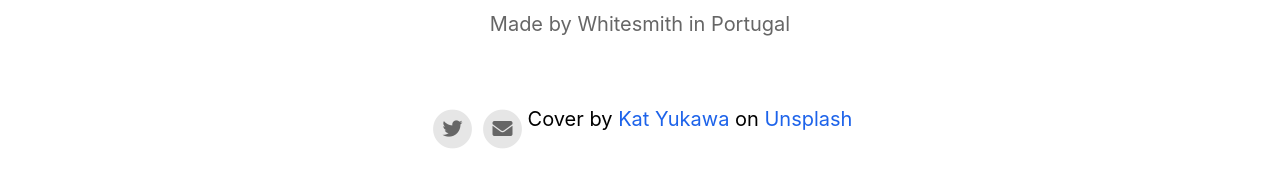
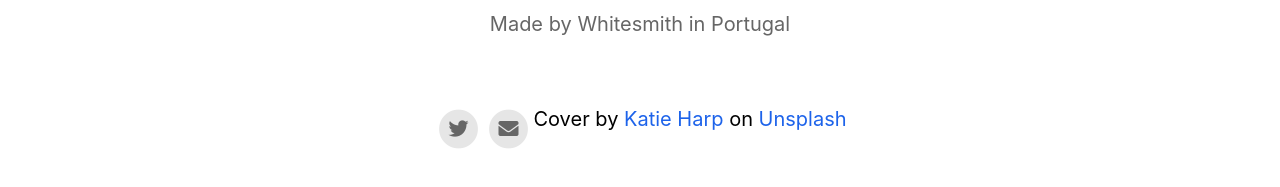
Before and after one commit to Razybits/money, a Jekyll site: the page built from index.html, in a window 1280 px wide and 900 px high, scrolled down 923 px. Shown: the part 681-868 px from the top of the window. Built offline with Jekyll 4.4.1, drawn with Linux system fonts in a browser that asks for light colours; nearby versions of some CDN libraries.

Commit message:
Update cover

```diff
--- a/_config.yml
+++ b/_config.yml
@@ -14,7 +14,7 @@ app_name                                  : Money
 app_price                                 : 1.09 €                                  # Automatically populates if not set and if iOS app ID is set.  Otherwise enter manually.
 app_description                           : Money is a basic expense tracker, focused on simplicity. Our mission is to help people be financially healthy.
 
-enable_smart_app_banner                   : true                                     # Set to true to show a smart app banner at top of page on mobile devices.
+enable_smart_app_banner                   : true                                    # Set to true to show a smart app banner at top of page on mobile devices.
 
 
 
--- a/_includes/footer.html
+++ b/_includes/footer.html
@@ -40,7 +40,8 @@
 			</a>
 		{% endif %}
 
-		<span>Cover by <a href="https://unsplash.com/@katyukawa?utm_source=unsplash&amp;utm_medium=referral&amp;utm_content=creditCopyText">Kat Yukawa</a> on <a href="https://unsplash.com/s/photos/money?utm_source=unsplash&amp;utm_medium=referral&amp;utm_content=creditCopyText">Unsplash</a></span>
+		<br>
+		<span>Cover by <a href="https://unsplash.com/@kharp?utm_source=unsplash&amp;utm_medium=referral&amp;utm_content=creditCopyText">Katie Harp</a> on <a href="https://unsplash.com/s/photos/money?utm_source=unsplash&amp;utm_medium=referral&amp;utm_content=creditCopyText">Unsplash</a></span>
 
 	</div>
 	<div class="footerLinks">
```
Also changed, not shown: assets/headerimage.jpg.
